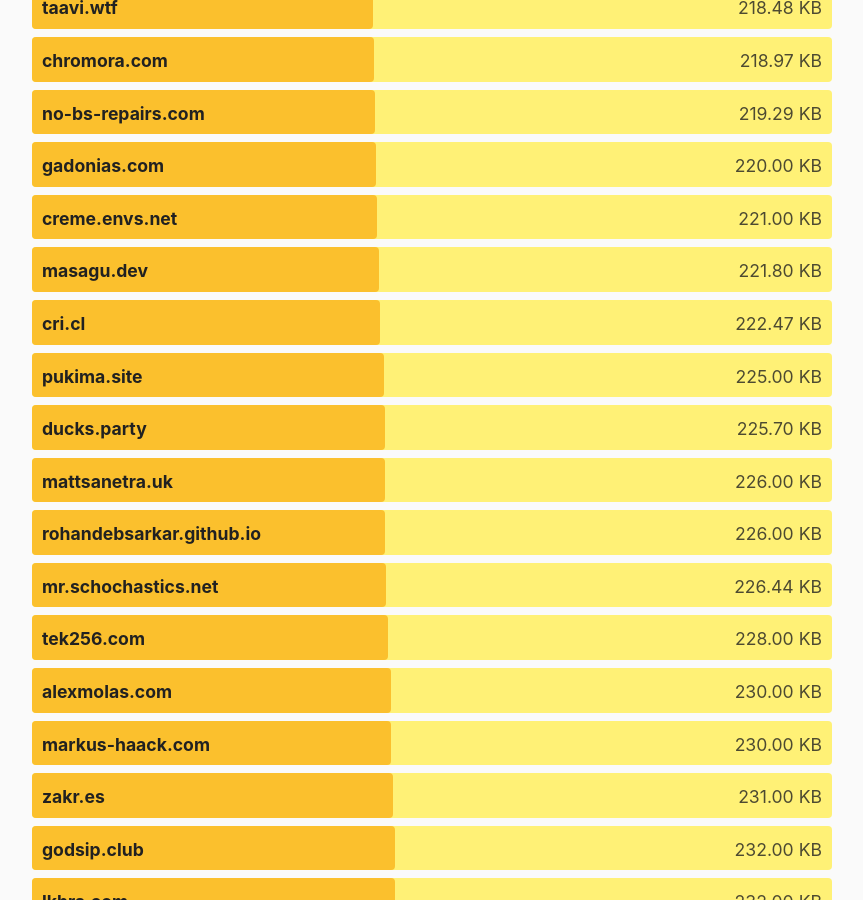
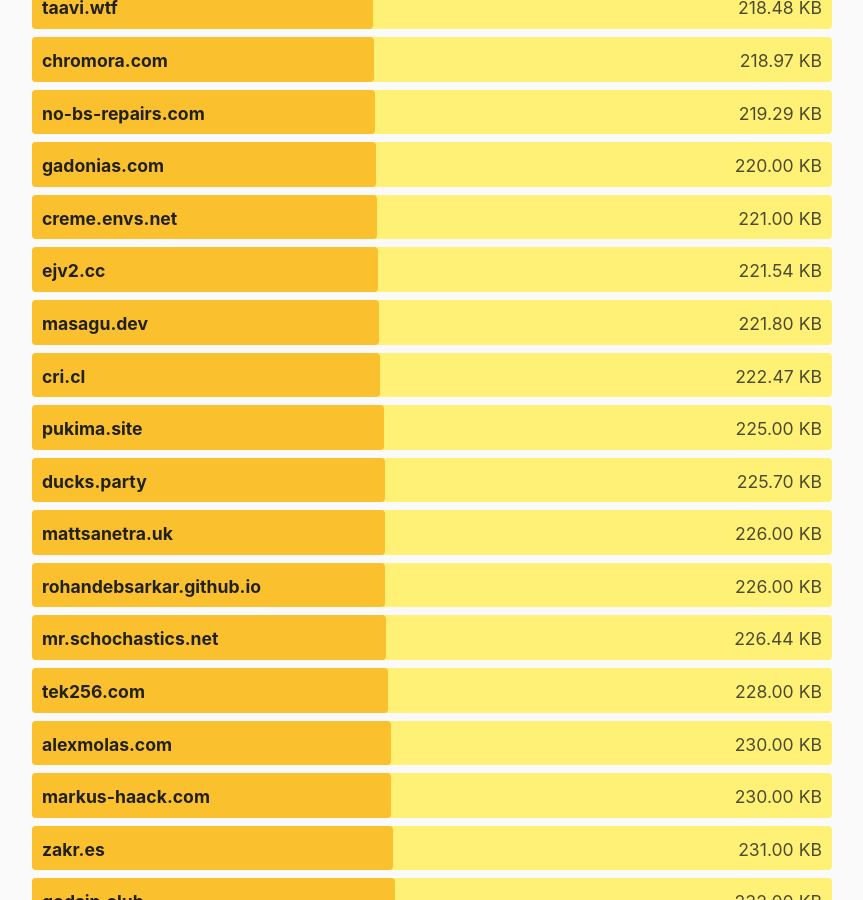
Before and after one commit to kevquirk/512kb.club, a Jekyll site: the page built from index.md, in a window 1280 px wide and 900 px high, scrolled down 36462 px. Shown: the whole window, without its empty margins (208-1071 px from the left). Built offline with Jekyll 4.4.1, drawn with Linux system fonts in a browser that asks for light colours.

Commit message:
Add ejv2.cc

```diff
--- a/_data/sites.yml
+++ b/_data/sites.yml
@@ -4317,3 +4317,8 @@
   url: https://zwieratko.sk/
   size: 28.07
   last_checked: 2024-02-11
+
+- domain: ejv2.cc
+  url: https://ejv2.cc/
+  size: 221.54
+  last_checked: 2024-09-16
```
